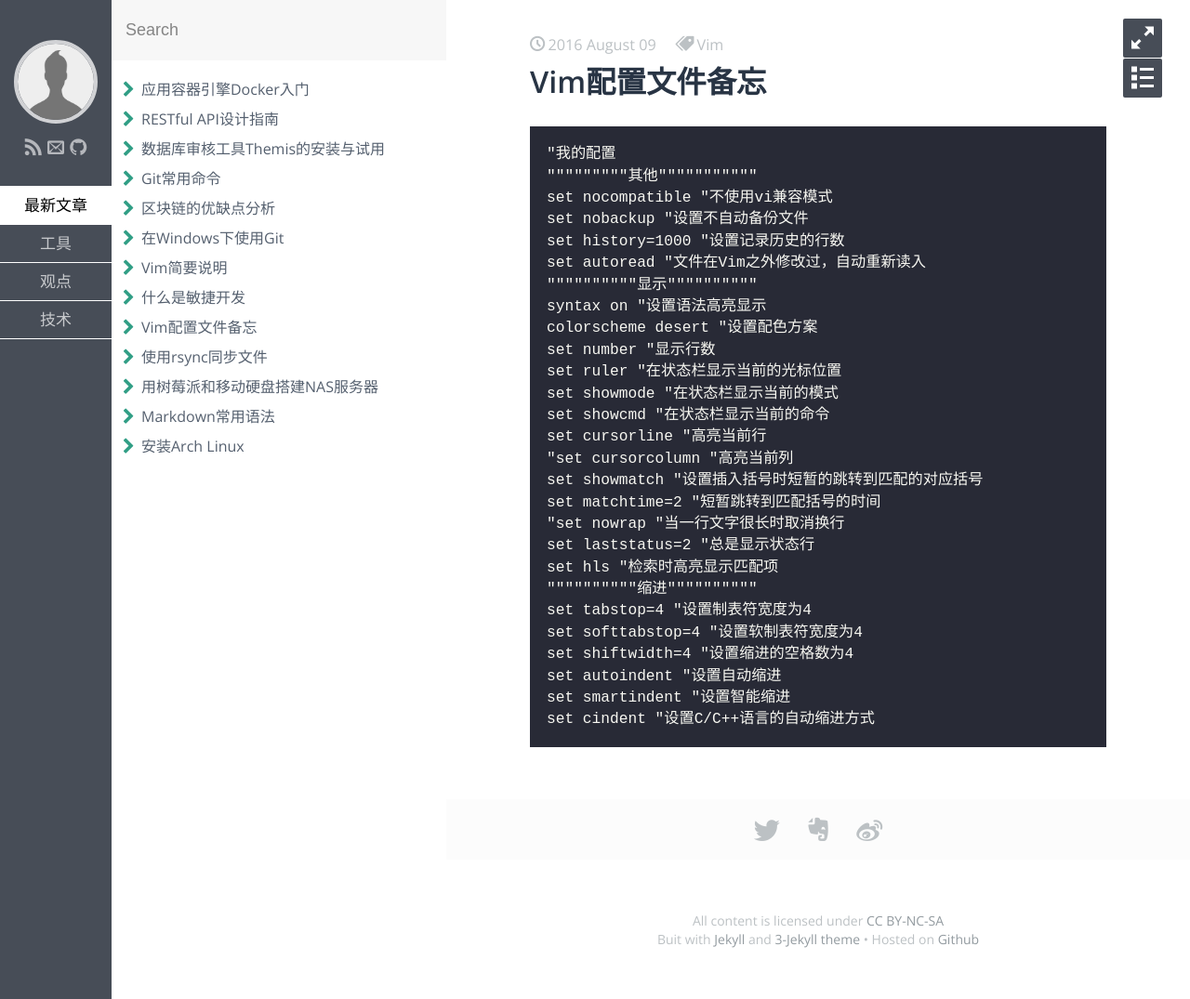
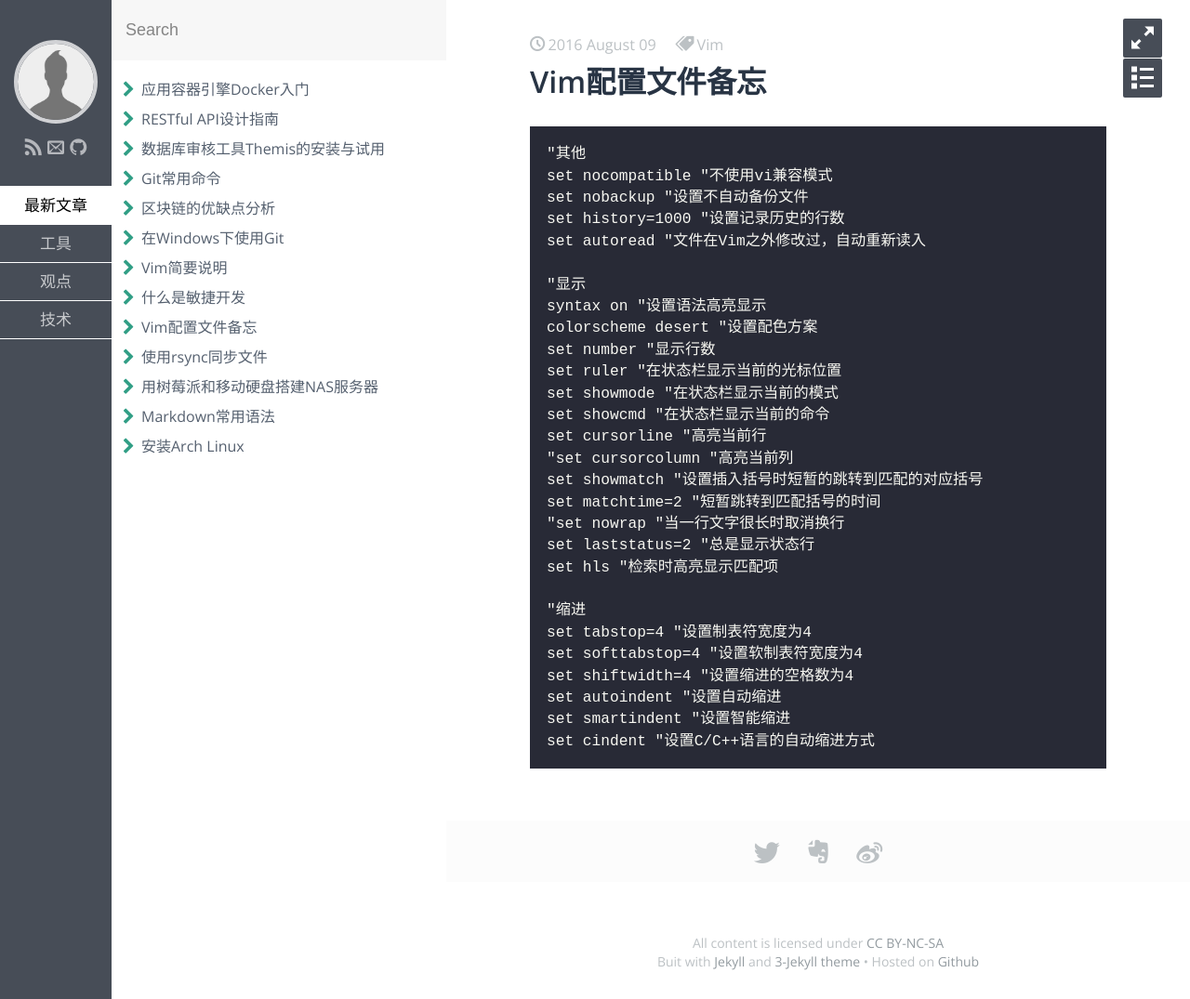
Before and after one commit to kpali/blog, a Jekyll site: the page built from _posts/tool/2016-08-09-vimrc-memo.md, in a window 1280 px wide. Shown: the whole page at 93% size. Built offline with Jekyll 4.4.1, drawn with Linux system fonts in a browser that asks for light colours; some web fonts are replaced.

Commit message:
修改Vim配置文件备忘

````diff
--- a/_posts/tool/2016-08-09-vimrc-memo.md
+++ b/_posts/tool/2016-08-09-vimrc-memo.md
@@ -7,13 +7,13 @@ tags: Vim
 ---
 
 ```
-"我的配置
-"""""""""其他"""""""""""
+"其他
 set nocompatible "不使用vi兼容模式
 set nobackup "设置不自动备份文件
 set history=1000 "设置记录历史的行数
 set autoread "文件在Vim之外修改过，自动重新读入
-""""""""""显示""""""""""
+
+"显示
 syntax on "设置语法高亮显示
 colorscheme desert "设置配色方案
 set number "显示行数
@@ -27,7 +27,8 @@ set matchtime=2 "短暂跳转到匹配括号的时间
 "set nowrap "当一行文字很长时取消换行
 set laststatus=2 "总是显示状态行
 set hls "检索时高亮显示匹配项
-""""""""""缩进""""""""""
+
+"缩进
 set tabstop=4 "设置制表符宽度为4
 set softtabstop=4 "设置软制表符宽度为4
 set shiftwidth=4 "设置缩进的空格数为4
````
